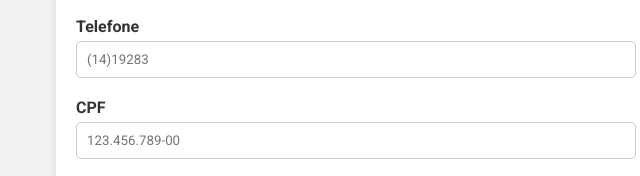
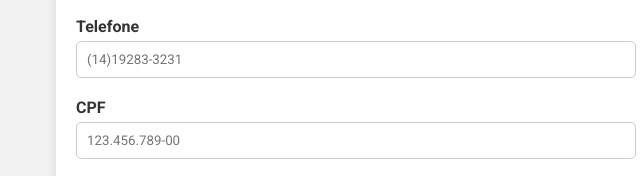
Before and after one commit to Colyss-io/desafio_jquery_mod_10, a plain HTML site: page index.html in a window 1280 px wide. Shown: the part 584-760 px from the top of the page, 284-924 px from the left. Drawn offline with nearby package versions, Linux system fonts and the light colour scheme.

Commit message:
ajuste na validaçãoo commit

```diff
--- a/index.html
+++ b/index.html
@@ -42,7 +42,7 @@
             </div>
             <div class="form-campo">
                 <label for="telefone">Telefone</label>
-                <input type="tel" id="telefone" name="telefone" placeholder="(14)19283" required>
+                <input type="tel" id="telefone" name="telefone" placeholder="(14)19283-3231" required>
             </div>
             <div class="form-campo">
                 <label for="cpf">CPF</label>
--- a/js/main.js
+++ b/js/main.js
@@ -10,8 +10,7 @@ $(document).ready(function () {
     })
 })
 
-$('#telefone').mask('(00) 00000-0000', {
-})
+$('#telefone').mask('(00) 00000-0000')
 
 $('#cpf').mask('000.000.000-00', {
     placeholder: '123.456.789-00'
```
